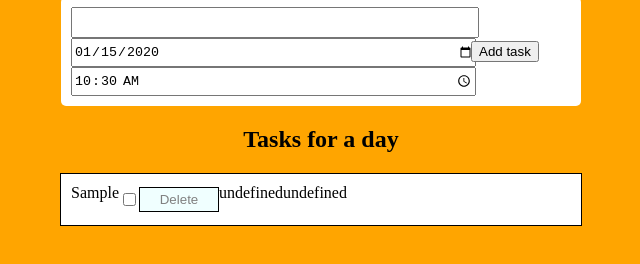
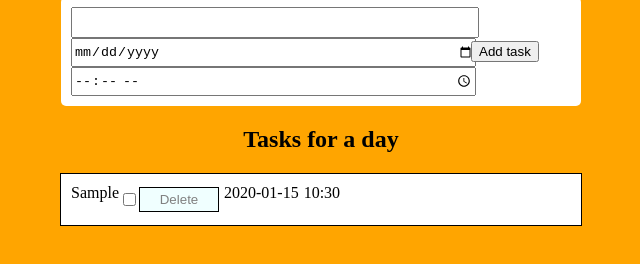
Before and after one commit to bLuDd1/todo-list, a plain HTML site: page index.html in a window 1280 px wide. Both pictures are taken after typing "Sample", "2020-01-15", "10:30" into the empty fields and a click on the button "Add task". Shown: the part 158-422 px from the top of the page, 319-959 px from the left. Drawn offline with Linux system fonts and the light colour scheme.

Commit message:
Fixed bugs.

```diff
--- a/script.js
+++ b/script.js
@@ -92,9 +92,11 @@
 
 // Adding new tasks to array
 addTask.onclick = () => {
-  tasks.push(new Task(descriptionTask.value));
+  tasks.push(new Task(descriptionTask.value, dateInput.value, timeInput.value));
   coupleFunctions();
   descriptionTask.value = '';
+  dateInput.value = '';
+  timeInput.value = '';
 };
 
 const zeroFormat = (value) => {
--- a/styles.css
+++ b/styles.css
@@ -103,3 +103,8 @@
         opacity: 0;
     }
 }
+
+#date-output {
+    margin-right: 5px;
+    margin-left: 5px;
+}
```
